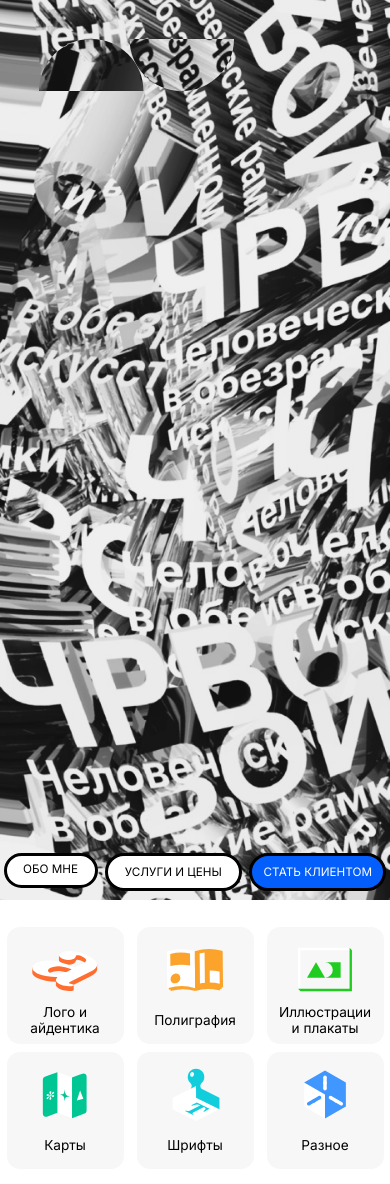
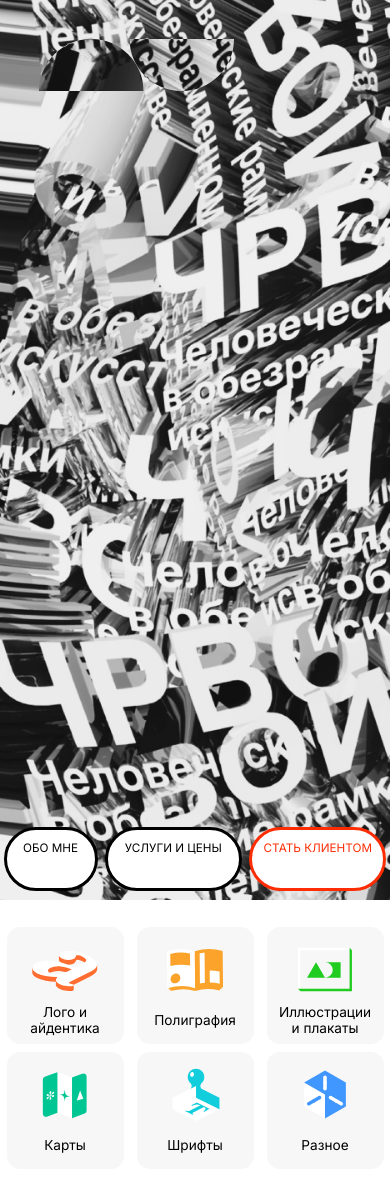
Before and after one commit to volotkovsky/volotkovsky, a Jekyll site: the page built from index.markdown, in a window 390 px wide. Shown: the top 1184 px of the page. Built offline with Jekyll 4.4.1, drawn with Linux system fonts in a browser that asks for light colours; grey boxes are pictures that could not be loaded.

Commit message:
mobile buttons design

```diff
--- a/style/mobile.css
+++ b/style/mobile.css
@@ -34,6 +34,7 @@
 		position: fixed;
 		bottom: 1vh;
 		width: 100%;
+		height: 4em;
 		z-index: 3;
 		display: grid;
 		grid-template-columns: 0.7fr 1fr 1fr;
@@ -45,8 +46,7 @@
 		font-family: Inter;
 		font-weight: 400;
 		font-size: 3vw;
-		height: 2em;
-		padding-top: 6%;
+		padding-top: 8pt;
 		color: black;
 		border: 3px black solid;
 		background-color: white;
@@ -60,8 +60,8 @@
 			}
 
 	#mobileClientBtn {
-		background-color: rgba(3,94,252,1);
-		color: white;
+		border: 3px #fc2c03 solid;
+		color: #fc2c03;
 	}
 
 	.slider {
```
